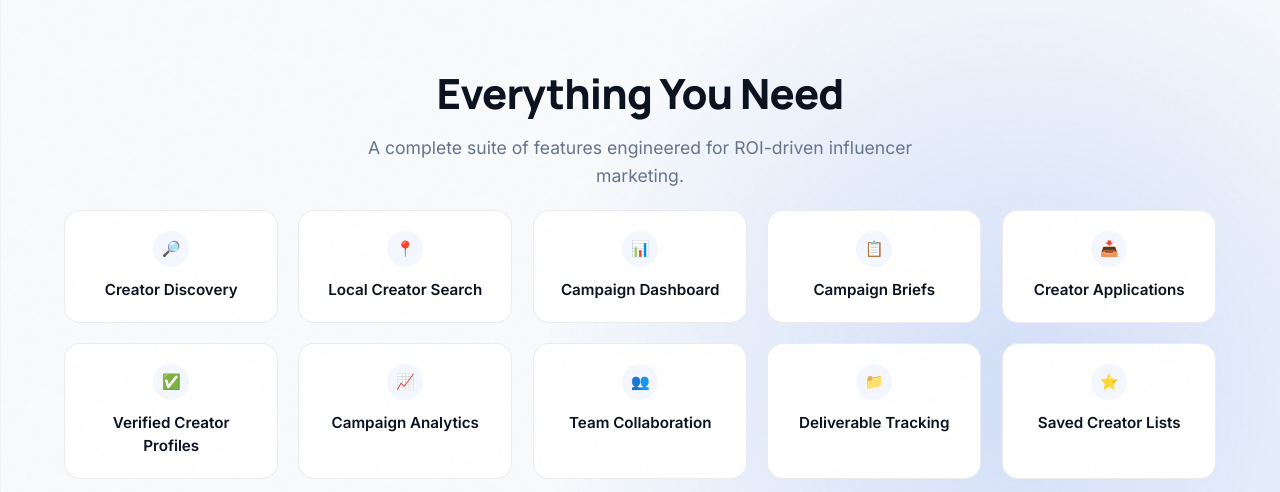
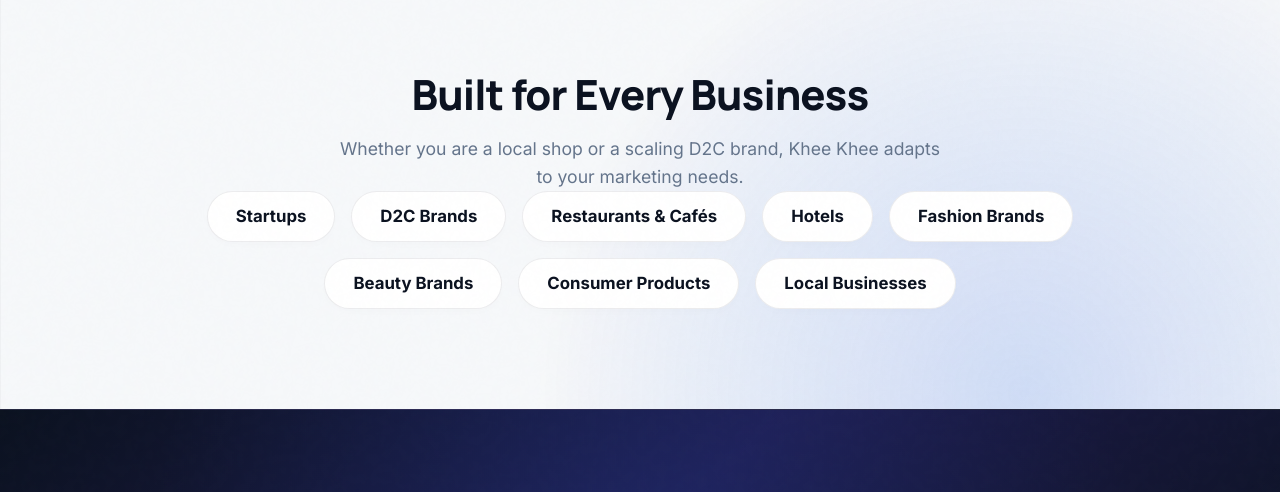
Before and after one commit to khee-khee-ecosystem/KheeKheeWebsite, a plain HTML site: page brands.html in a window 1280 px wide. Shown: the part 2408-2900 px from the top of the page. Drawn offline with Linux system fonts and the light colour scheme.

Commit message:
clean: remove everything you need section from brands page

```diff
--- a/brands.html
+++ b/brands.html
@@ -635,58 +635,7 @@
       </div>
     </section>
 
-    <!-- EVERYTHING YOU NEED SECTION -->
-    <section class="need-section reveal">
-      <div class="container">
-        <div style="text-align: center;">
-          <h2 class="section-title">Everything You Need</h2>
-          <p class="section-subtitle" style="max-width: 600px; margin: 0 auto;">A complete suite of features engineered for ROI-driven influencer marketing.</p>
-        </div>
 
-        <div class="need-grid">
-          <div class="need-card">
-            <div class="need-card-icon">🔎</div>
-            <span>Creator Discovery</span>
-          </div>
-          <div class="need-card">
-            <div class="need-card-icon">📍</div>
-            <span>Local Creator Search</span>
-          </div>
-          <div class="need-card">
-            <div class="need-card-icon">📊</div>
-            <span>Campaign Dashboard</span>
-          </div>
-          <div class="need-card">
-            <div class="need-card-icon">📋</div>
-            <span>Campaign Briefs</span>
-          </div>
-          <div class="need-card">
-            <div class="need-card-icon">📥</div>
-            <span>Creator Applications</span>
-          </div>
-          <div class="need-card">
-            <div class="need-card-icon">✅</div>
-            <span>Verified Creator Profiles</span>
-          </div>
-          <div class="need-card">
-            <div class="need-card-icon">📈</div>
-            <span>Campaign Analytics</span>
-          </div>
-          <div class="need-card">
-            <div class="need-card-icon">👥</div>
-            <span>Team Collaboration</span>
-          </div>
-          <div class="need-card">
-            <div class="need-card-icon">📁</div>
-            <span>Deliverable Tracking</span>
-          </div>
-          <div class="need-card">
-            <div class="need-card-icon">⭐</div>
-            <span>Saved Creator Lists</span>
-          </div>
-        </div>
-      </div>
-    </section>
 
     <!-- BUILT FOR EVERY BUSINESS SECTION -->
     <section class="built-section reveal">
```
